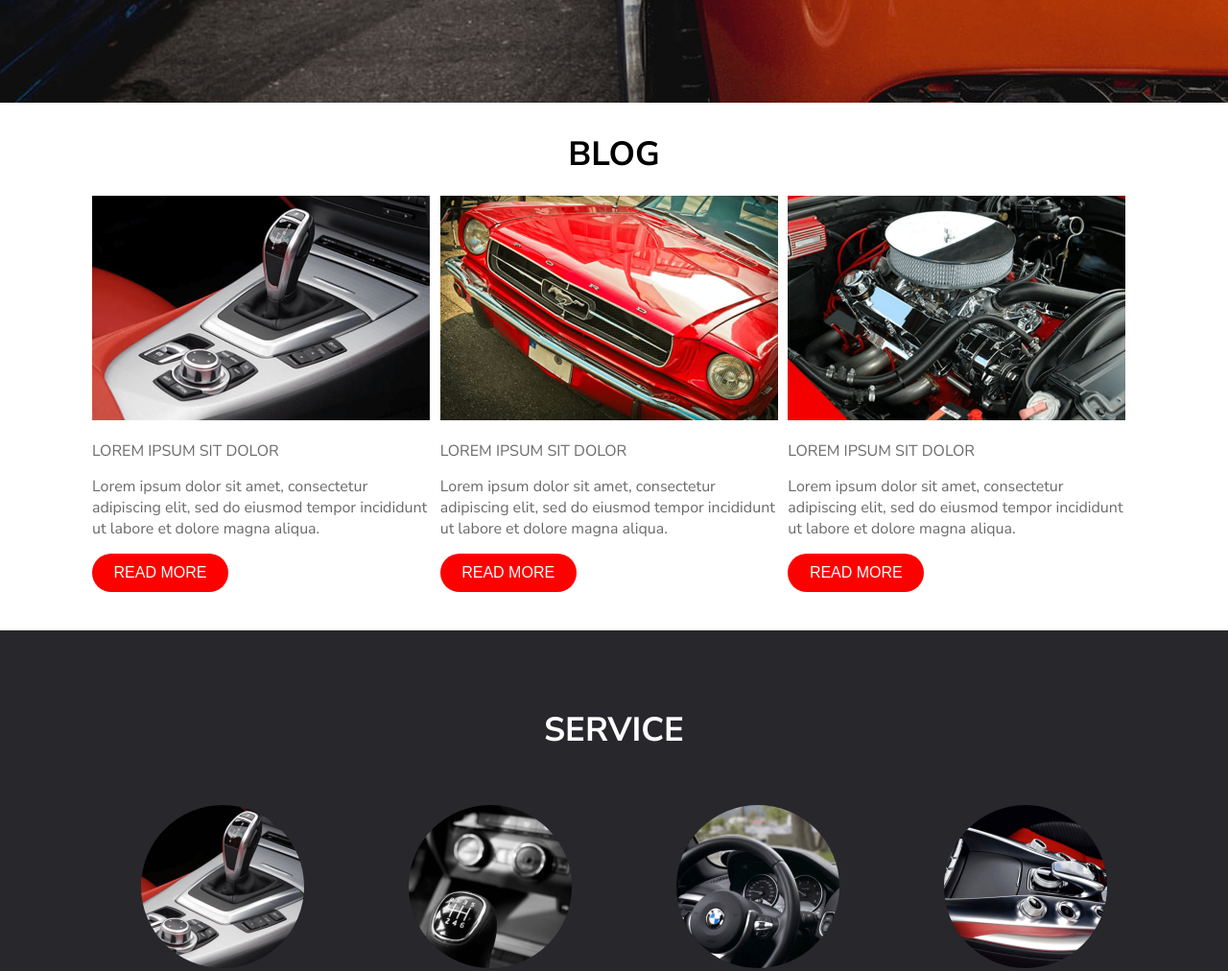
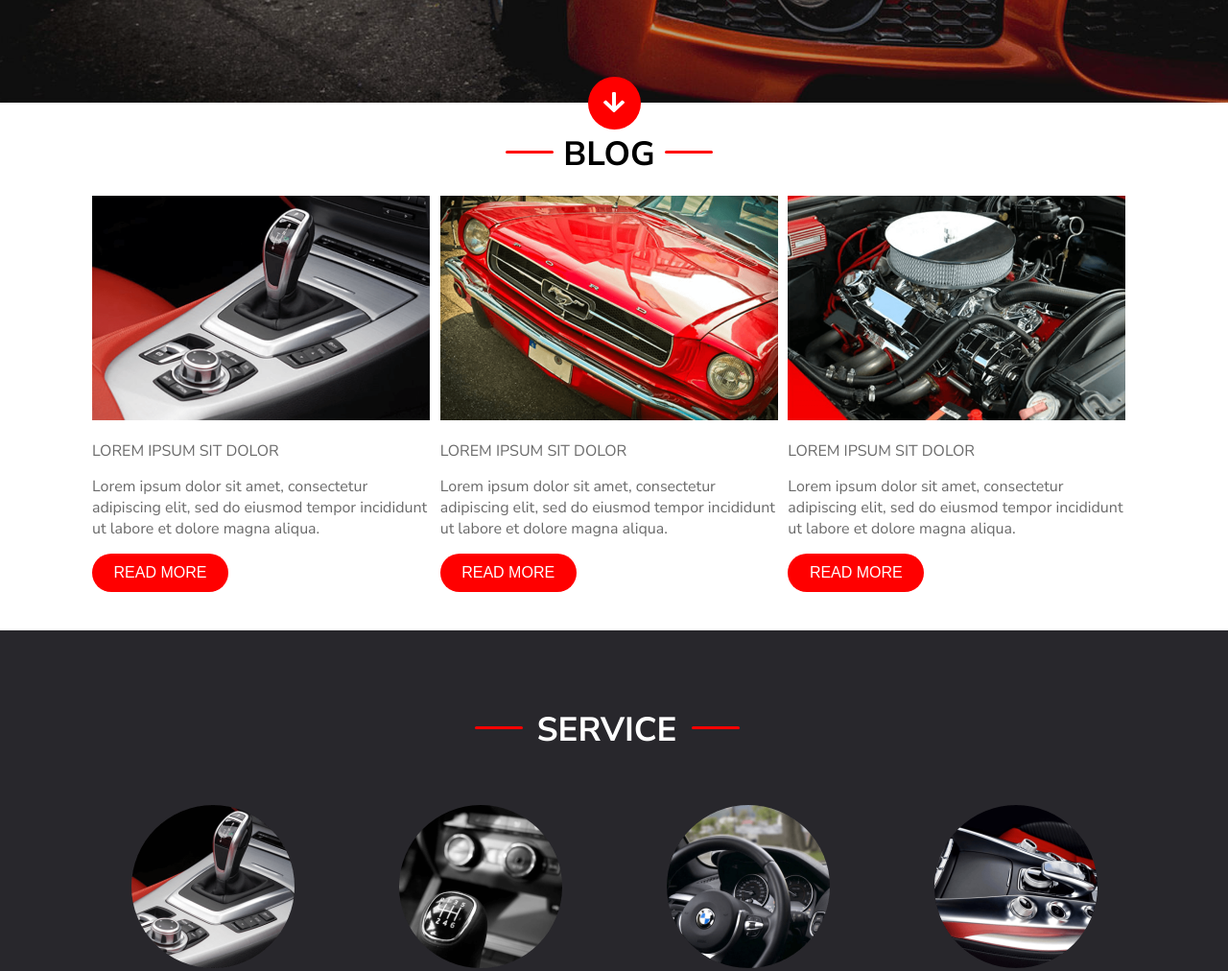
Before and after one commit to JedrzejSpieszalski/Car-sharing, a plain HTML site: page index.html in a window 1280 px wide. Shown: the part 700-1712 px from the top of the page at 96% size. Drawn offline with Linux system fonts and the light colour scheme.

Commit message:
poprawienie linii i strzałki

```diff
--- a/CSS/style.css
+++ b/CSS/style.css
@@ -65,6 +65,7 @@ header .tło {
     width: 1366px;
     height: 100%;
     background-image: url("../Images/Image.jpg");
+    background-size: contain;
     position: absolute;
     top: 0;
     left: 0;
@@ -172,6 +173,7 @@ header .tło .glownynapis .glownynapiskontener p {
     z-index: 1;
     text-align: center;
     margin-bottom: 10px;
+    position: relative;
 }
 
 header .tło .glownynapis .glownynapiskontener .buttons {
@@ -184,6 +186,30 @@ header .tło .glownynapis .glownynapiskontener .buttons button {
     font-weight: bold;
 }
 
+body > header > div > div > div.arrow {
+    box-sizing: border-box;
+    z-index: 2;
+    width: 55px;
+    height: 55px;
+    background-color: #FF0000;
+    position: absolute;
+    bottom: -27.5px;
+
+    padding: 20px;
+display: flex;
+    border-radius: 50%;
+    justify-content: center;
+    align-items: center;
+
+
+}
+
+body > header > div > div > div.arrow > div {
+    position: absolute;
+    top: 16px;
+}
+
+
 .blog {
     display: flex;
     justify-content: center;
@@ -193,7 +219,30 @@ header .tło .glownynapis .glownynapiskontener .buttons button {
 
 }
 
-.blog h1 {
+.blog .blog_title {
+    display: flex;
+    justify-content: center;
+}
+
+.blog .blog_title span {
+
+    background: #FF0000;
+    width: 50px;
+    height: 3px;
+    border-radius: 8px;
+    margin-top: 20px;
+    margin-right: 10px;
+
+
+}
+
+.blog .blog_title span:last-of-type {
+    margin-left: 10px;
+}
+
+
+.blog .blog_title h1 {
+
     color: black;
     text-transform: uppercase;
     text-align: center;
@@ -241,7 +290,30 @@ header .tło .glownynapis .glownynapiskontener .buttons button {
 }
 
 .service .container {
+display: flex;
 
+    align-items: center;
+}
+
+.service .container .service_title {
+    width: 500px;
+    display: flex;
+    justify-content: center;
+}
+
+
+
+.service .service_title span {
+    background: #FF0000;
+    width: 50px;
+    height: 3px;
+    border-radius: 8px;
+    margin-top: 40px;
+    margin-right: 15px;
+}
+
+.service .service_title span:last-of-type {
+    margin-left: 15px;
 }
 
 .service::before {
@@ -318,6 +390,26 @@ header .tło .glownynapis .glownynapiskontener .buttons button {
     margin-top: 20px;
     margin-bottom: 20px;
 }
+
+.formularz .formularz_title {
+    display: flex;
+    margin: 0 auto;
+    justify-content: center;
+}
+
+.formularz .formularz_title span {
+    background: #FF0000;
+    width: 50px;
+    height: 3px;
+    border-radius: 8px;
+    margin-top: 22px;
+    margin-right: 15px;
+}
+
+.formularz .formularz_title span:last-of-type {
+    margin-left: 15px;
+}
+
 
 .formularz h2 {
     margin-bottom: 20px;
--- a/index.html
+++ b/index.html
@@ -75,7 +75,7 @@
 
                     <div class="image">
 
-                        <img src="../Car-sharing/Images/Icon%20Arrow%20Down.svg" alt="">
+                        <img src="Images/Icon%20Arrow%20Down.svg" alt="">
 
                     </div>
 
@@ -88,7 +88,7 @@
 </header>
 
 <section class="blog">
-    <h1>Blog</h1>
+    <div class="blog_title"><span></span><h1>Blog</h1><span></span></div>
     <div class="container">
     <div>
         <img src="../Car-sharing/Images/photo1.png" alt="">
@@ -116,28 +116,28 @@
 
 <section class="service">
     <div class="container">
-    <h1>Service</h1>
+    <div class="service_title"><span></span><h1>Service</h1><span></span></div>
 <div class="columns">
         <div>
-            <img src="../Images/mini1.png" alt="">
+            <img src="Images/mini1.png" alt="">
             <h2>LOREM IPSUM SIT DOLOR</h2>
             <p>Lorem ipsum dolor sit amet, consectetur adipiscing elit, sed do eiusmod tempor incididunt ut labore et dolore magna.</p>
             <button>Read more</button>
         </div>
         <div>
-            <img src="../Images/mini2.png" alt="">
+            <img src="Images/mini2.png" alt="">
             <h2>LOREM IPSUM SIT DOLOR</h2>
             <p>Lorem ipsum dolor sit amet, consectetur adipiscing elit, sed do eiusmod tempor incididunt ut labore et dolore magna.</p>
             <button>Read more</button>
         </div>
         <div>
-            <img src="../Images/mini3.png" alt="">
+            <img src="Images/mini3.png" alt="">
             <h2>LOREM IPSUM SIT DOLOR</h2>
             <p>Lorem ipsum dolor sit amet, consectetur adipiscing elit, sed do eiusmod tempor incididunt ut labore et dolore magna.</p>
             <button>Read more</button>
         </div>
         <div>
-            <img src="../Images/mini4.png" alt="">
+            <img src="Images/mini4.png" alt="">
             <h2>LOREM IPSUM SIT DOLOR</h2>
             <p>Lorem ipsum dolor sit amet, consectetur adipiscing elit, sed do eiusmod tempor incididunt ut labore et dolore magna.</p>
             <button>Read more</button>
@@ -150,7 +150,7 @@
 </section>
 
 <section class="formularz">
-    <h2>Contact</h2>
+   <div class="formularz_title"><span></span> <h2>Contact</h2><span></span></div>
 <div class="container">
     <img src="../Car-sharing/Images/Form%20Photo.png" alt="">
 
```
